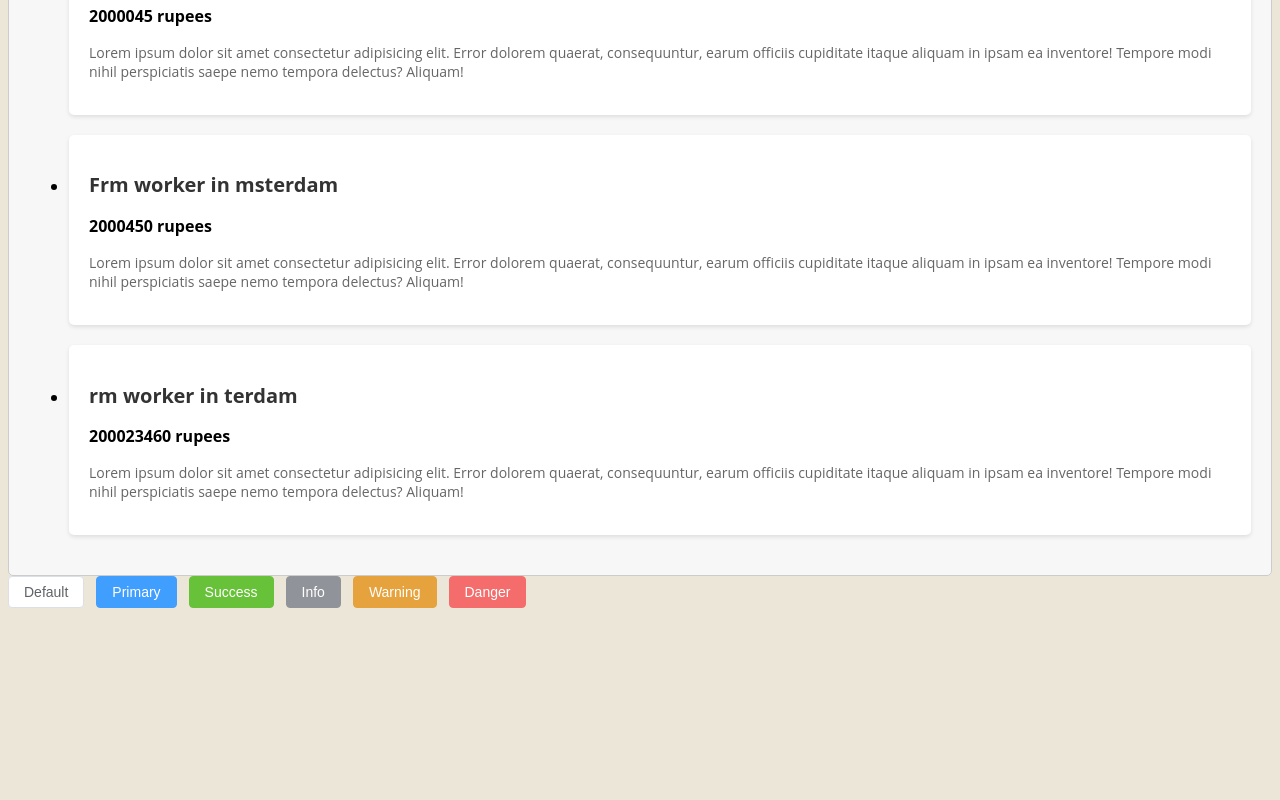
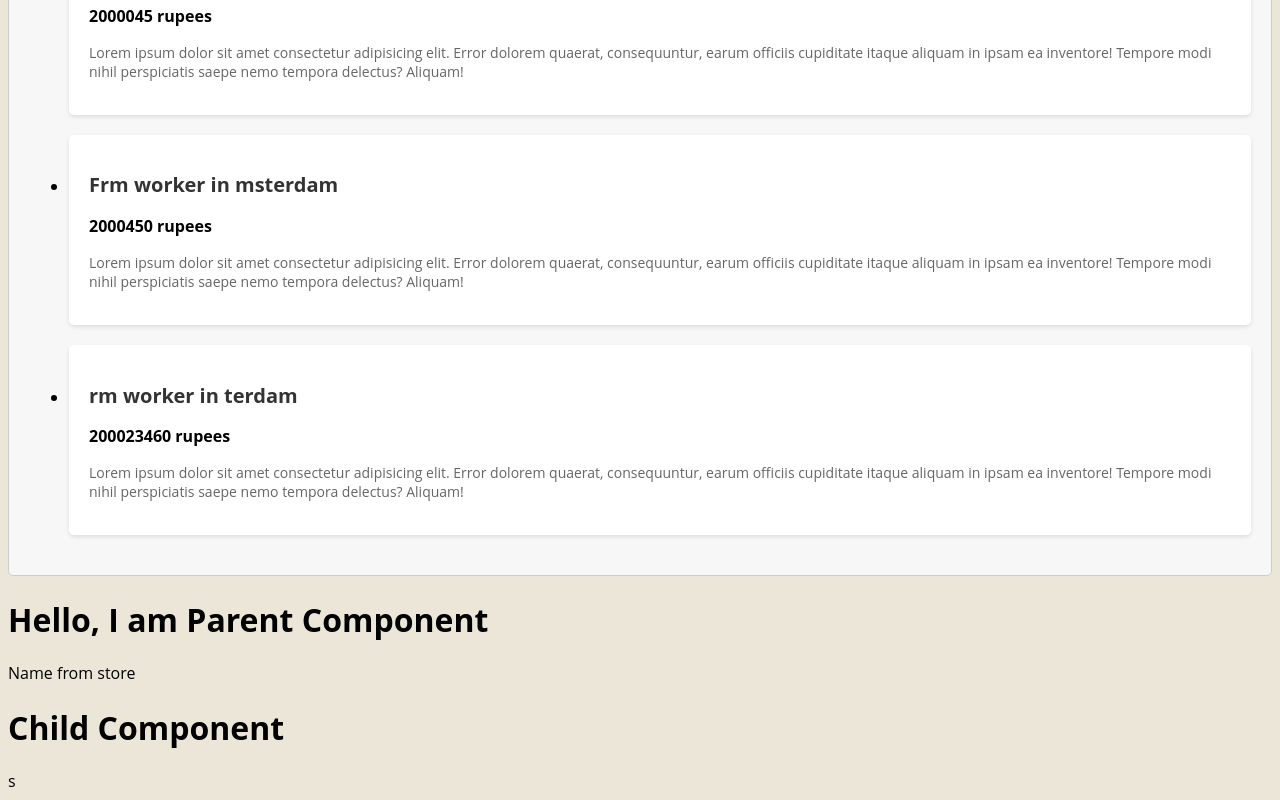
Before and after one commit to sandeep-narayana/TypeScript_With_VuE3, a Vue app in the folder typescript_vue_demo/vue_typescript_project/: page / in a window 1280 px wide. Shown: the part 924-1724 px from the top of the page. Before the commit the page ends 1540 px from the top, so only its background shows below. Built offline with nearby package versions, Linux system fonts and the light colour scheme.

Commit message:
create store and display the data suing the child component

```diff
--- a/typescript_vue_demo/vue_typescript_project/package.json
+++ b/typescript_vue_demo/vue_typescript_project/package.json
@@ -10,7 +10,8 @@
   "dependencies": {
     "core-js": "^3.8.3",
     "element-plus": "^2.3.12",
-    "vue": "^3.2.13"
+    "vue": "^3.2.13",
+    "vuex": "^4.0.2"
   },
   "devDependencies": {
     "@typescript-eslint/eslint-plugin": "^5.4.0",
--- a/typescript_vue_demo/vue_typescript_project/src/App.vue
+++ b/typescript_vue_demo/vue_typescript_project/src/App.vue
@@ -15,18 +15,10 @@
     </header>
 
     <JobsList :jobs="jobs" :order="order" />
+  </div>
 
-    <!-- // ELEMNT UI  -->
-  <el-row class="mb-4">
-    <el-button>Default</el-button>
-    <el-button type="primary">Primary</el-button>
-    <el-button type="success">Success</el-button>
-    <el-button type="info">Info</el-button>
-    <el-button type="warning">Warning</el-button>
-    <el-button type="danger">Danger</el-button>
-  </el-row>
-
-  </div>
+  <!-- State management -->
+  <First />
 </template>
 
 <script lang="ts">
@@ -34,11 +26,13 @@ import { defineComponent, reactive, ref, toRefs } from "vue";
 import Job from "@/types/job";
 import JobsList from "./components/JobsList.vue";
 import OrderTerm from "./types/OrderTerm";
+import First from "./components/vuex/First.vue";
 
 export default defineComponent({
   name: "App",
   components: {
     JobsList,
+    First,
   },
   setup() {
     const jobs = ref<Job[]>([
--- /dev/null
+++ b/typescript_vue_demo/vue_typescript_project/src/components/vuex/Child.vue
@@ -0,0 +1,11 @@
+<template>
+  <div>
+    <h1>Child Component</h1>
+  </div>
+</template>
+
+<script>
+export default {
+  name: "ChildComponent",
+};
+</script>
--- /dev/null
+++ b/typescript_vue_demo/vue_typescript_project/src/components/vuex/First.vue
@@ -0,0 +1,20 @@
+<template>
+  <div>
+    <h1>Hello, I am Parent Component</h1>
+    <!-- the error is for all other things which should be declare in store -->
+    <!-- it is working fine -->
+    <!-- it will be available to all the components -->
+    <p>{{ $store.state.storeName }}</p>
+    <Child />
+  </div>s
+</template>
+
+<script>
+import Child from "./Child.vue";
+export default {
+  name: "FirstComponent",
+  components: {
+    Child,
+  },
+};
+</script>
--- /dev/null
+++ b/typescript_vue_demo/vue_typescript_project/src/store.ts
@@ -0,0 +1,9 @@
+import {createStore} from "vuex"
+
+export default createStore({
+    state:{
+        storeName:'Name from store',
+        storeMainTitle:'*****No Title****',
+
+    }
+})
```
Also changed, not shown: typescript_vue_demo/vue_typescript_project/src/main.ts (+6 -1 lines), 1 other file (tests, documents, lock files or other folders).
